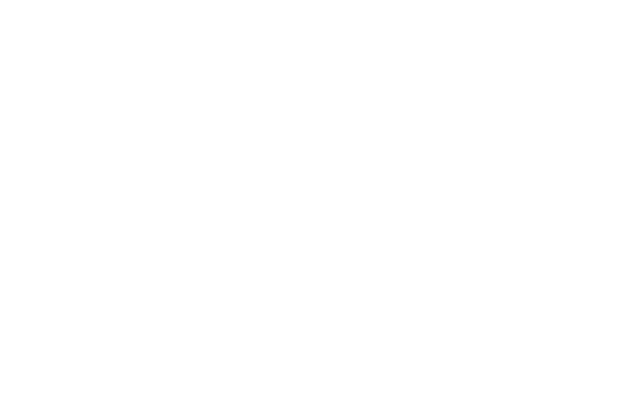
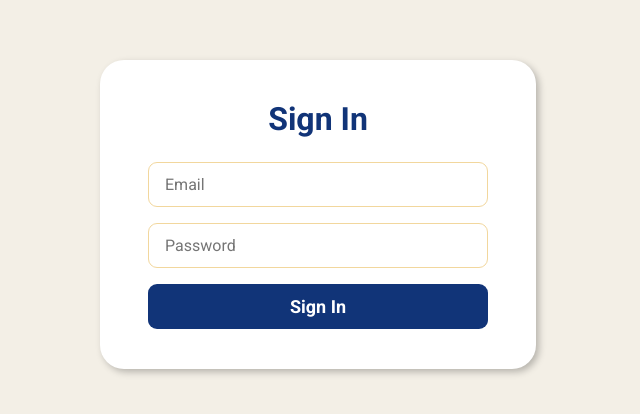
Before and after one commit to nalyahh/CMTS-inventory, a React (Vite) app in the folder frontend/: page /login in a window 1280 px wide. Before the commit this address had no page. Shown: the part 186-600 px from the top of the page, without its empty margins (322-962 px from the left). Built offline with nearby package versions, Linux system fonts and the light colour scheme.

Commit message:
Add styled login page with JWT authentication

```diff
--- a/frontend/src/App.jsx
+++ b/frontend/src/App.jsx
@@ -1,11 +1,13 @@
 import { BrowserRouter, Routes, Route } from 'react-router-dom'
 import ItemsPage from './pages/ItemsPage'
+import LoginPage from './pages/LoginPage'
 
 function App() {
   return (
       <BrowserRouter>
         <Routes>
           <Route path="/" element={<ItemsPage />} />
+            <Route path="/login" element={<LoginPage />} />
         </Routes>
       </BrowserRouter>
   )
--- /dev/null
+++ b/frontend/src/pages/LoginPage.css
@@ -0,0 +1,57 @@
+.login-page {
+    min-height: 100vh;
+    background: #F3EFE6;
+    font-family: 'Roboto', sans-serif;
+    display: flex;
+    align-items: center;
+    justify-content: center;
+}
+
+.login-card {
+    background: white;
+    border-radius: 24px;
+    box-shadow: 3px 3px 7px rgba(0, 0, 0, 0.25);
+    padding: 40px 48px;
+    display: flex;
+    flex-direction: column;
+    gap: 16px;
+    width: 340px;
+}
+
+.login-card h1 {
+    color: #113478;
+    margin: 0 0 8px;
+    text-align: center;
+}
+
+.login-card input {
+    padding: 12px 16px;
+    border: 1px solid #F2D79D;
+    border-radius: 9px;
+    font-size: 16px;
+    font-family: inherit;
+}
+
+.login-card input:focus {
+    outline: 2px solid #BFE3F5;
+    border-color: transparent;
+}
+
+.login-card button {
+    padding: 12px;
+    border: none;
+    border-radius: 9px;
+    background: #113478;
+    color: white;
+    font-size: 18px;
+    font-weight: bold;
+    font-family: inherit;
+    cursor: pointer;
+}
+
+.login-error {
+    color: #DE5C5C;
+    font-weight: bold;
+    margin: 0;
+    text-align: center;
+}
--- /dev/null
+++ b/frontend/src/pages/LoginPage.jsx
@@ -0,0 +1,45 @@
+import { useState } from 'react'
+import axios from 'axios'
+import { useNavigate } from 'react-router-dom'
+import './LoginPage.css'
+
+function LoginPage() {
+    const [email, setEmail] = useState('')
+    const [password, setPassword] = useState('')
+    const [error, setError] = useState('')
+    const navigate = useNavigate()
+
+    function handleSubmit(e) {
+        e.preventDefault()
+        axios.post('http://localhost:8080/api/v1/auth', { email: email, password: password })
+            .then(response => {
+                localStorage.setItem('token', response.data.token)
+                navigate('/')
+            })
+            .catch(() => setError('Invalid email or password'))
+    }
+
+    return (
+        <div className="login-page">
+            <form className="login-card" onSubmit={handleSubmit}>
+                <h1>Sign In</h1>
+                {error && <p className="login-error">{error}</p>}
+                <input
+                    type="email"
+                    placeholder="Email"
+                    value={email}
+                    onChange={e => setEmail(e.target.value)}
+                />
+                <input
+                    type="password"
+                    placeholder="Password"
+                    value={password}
+                    onChange={e => setPassword(e.target.value)}
+                />
+                <button type="submit">Sign In</button>
+            </form>
+        </div>
+    )
+}
+
+export default LoginPage
```
